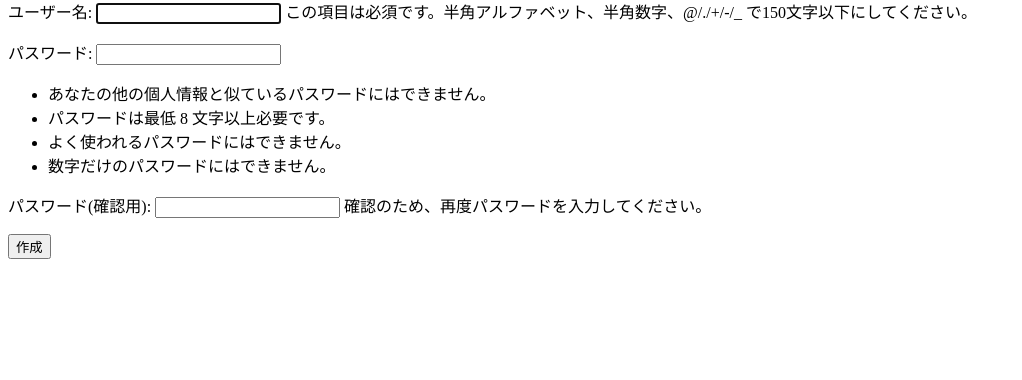
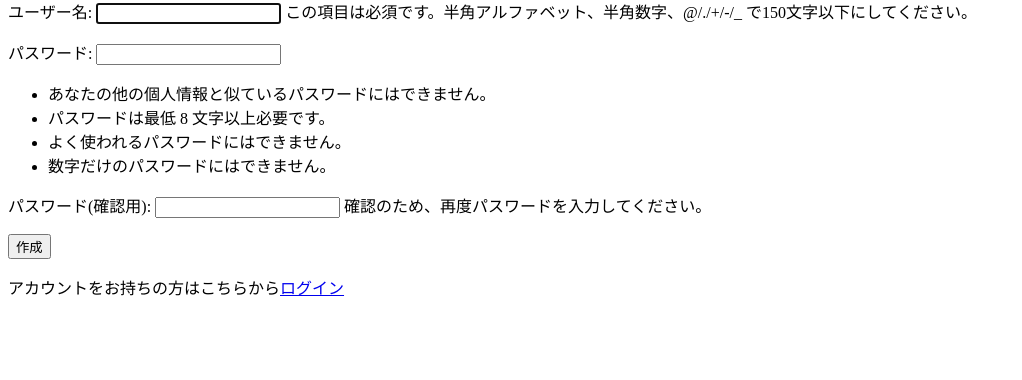
Before and after one commit to nibuno/djangoTaskApp, a Django app: page /signup/ in a window 1280 px wide. Shown: the part 156-536 px from the top of the page, without its empty margins (0-1022 px from the left). Run offline with Django 4.2, Linux system fonts and the light colour scheme.

Commit message:
ログイン画面への動線を追加

```diff
--- a/mysite/tasks/templates/registration/register.html
+++ b/mysite/tasks/templates/registration/register.html
@@ -8,4 +8,5 @@
     {{ form.as_p }}
     <button type="submit">作成</button>
 </form>
+<p>アカウントをお持ちの方はこちらから<a href="{% url 'login' %}">ログイン</a></p>
 {% endblock %}
```
